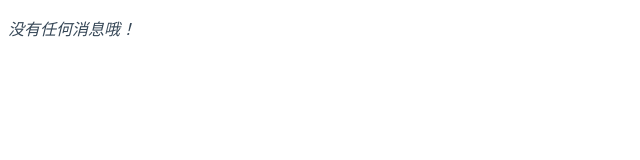
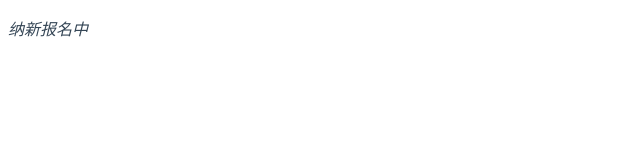
Before and after one commit to faith-ac/faith-ac.github.io, a plain HTML site: page news.html in a window 1280 px wide. Shown: the full height of the page, 0-640 px from the left. Drawn offline with Linux system fonts and the light colour scheme.

Commit message:
Update news.html

```diff
--- a/news.html
+++ b/news.html
@@ -31,7 +31,7 @@
 	<body>
 		<div id="内容">
 			<p>
-				<i>没有任何消息哦！</i>
+				<i>纳新报名中</i>
 			</p>
 		</div>
 		<!--
```
